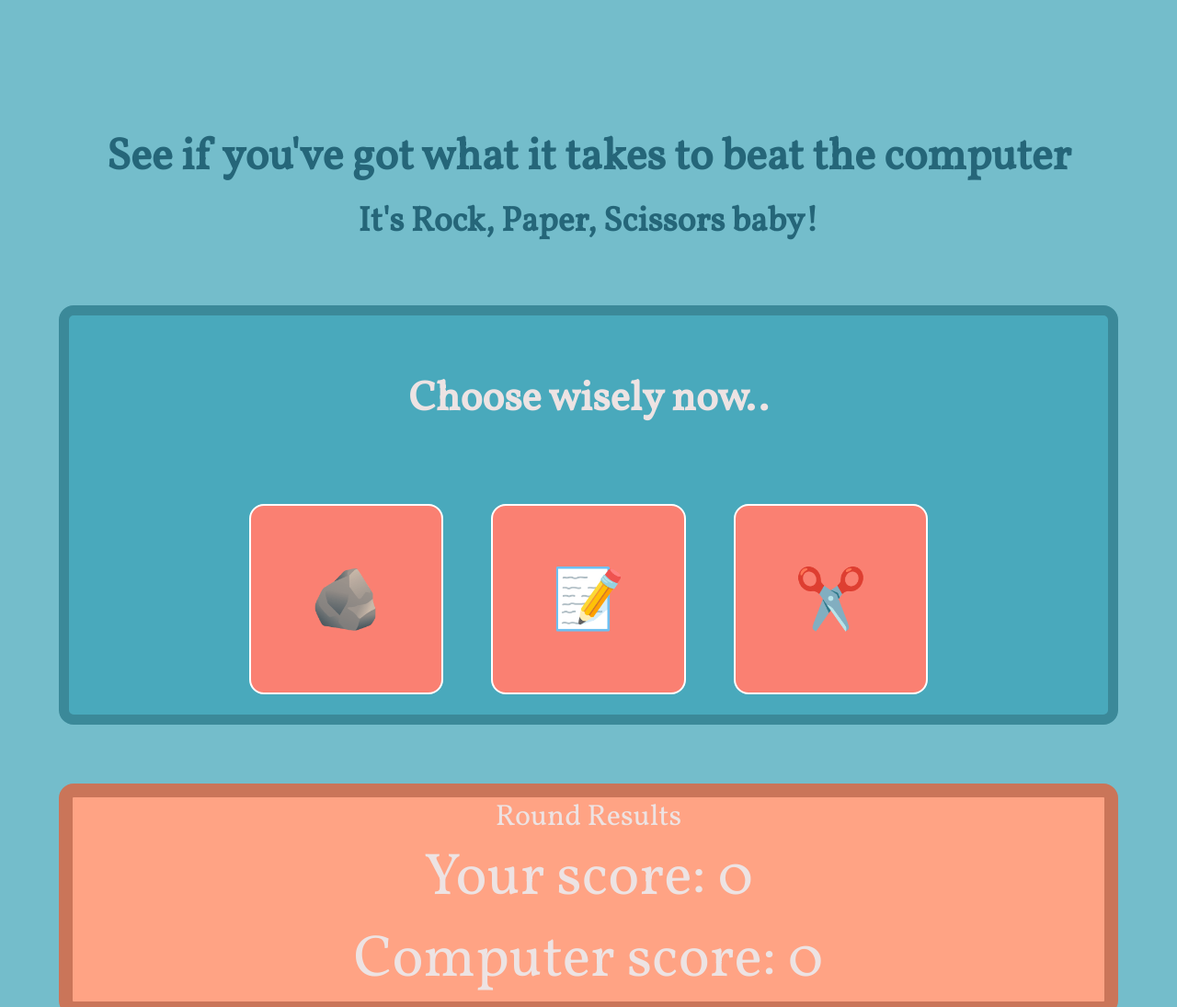
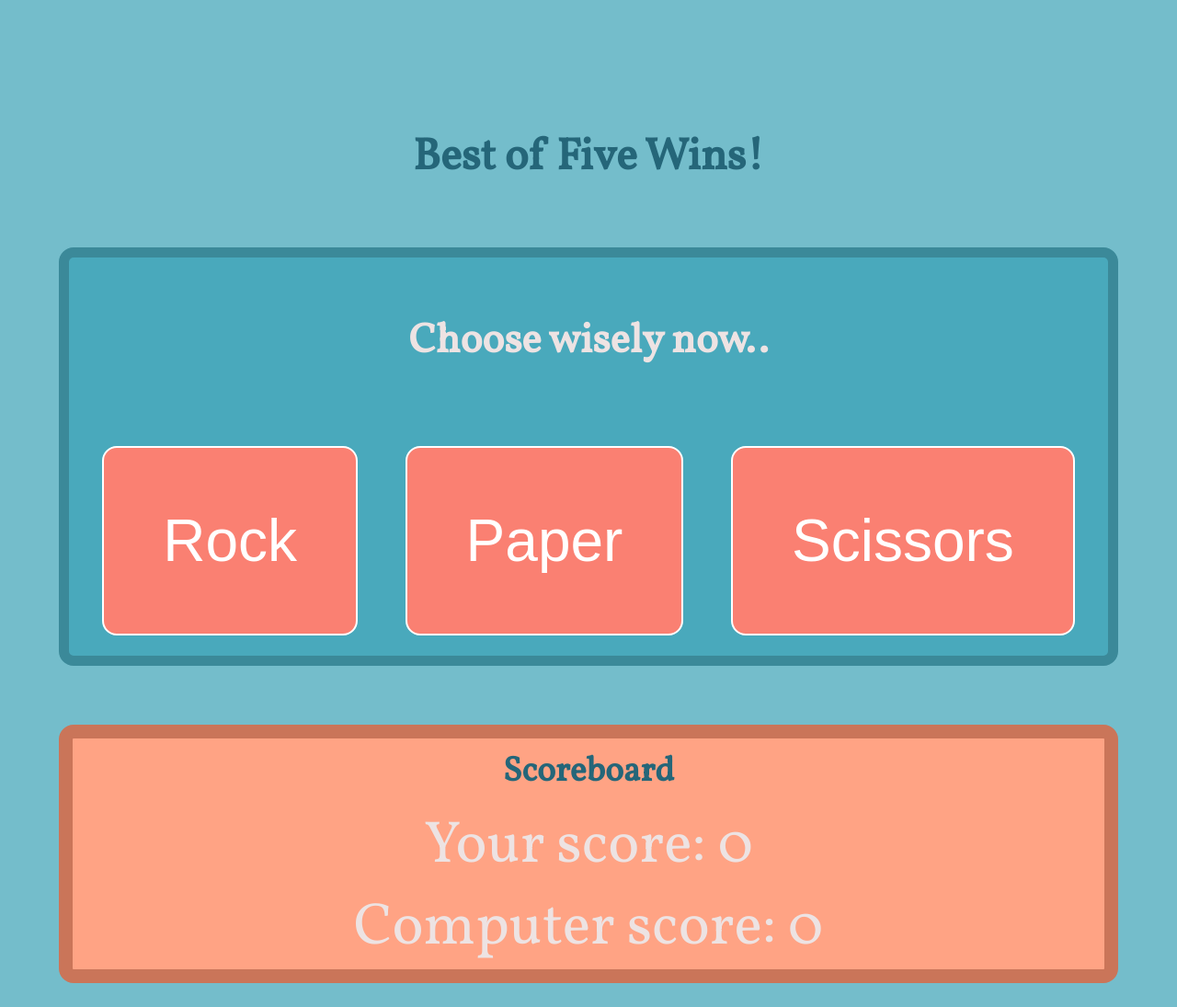
Before and after one commit to MikeHoffm/rps-updated, a plain HTML site: page index.html in a window 1280 px wide. Shown: the top 1095 px of the page at 92% size. Drawn offline with Linux system fonts and the light colour scheme.

Commit message:
Update index.html

```diff
--- a/index.html
+++ b/index.html
@@ -2,7 +2,7 @@
 <html lang="en">
   <head>
     <meta charset="UTF-8">
-    <title>Rock Paper Scissors</title>
+    <title>R🪨 P📝 S✂️</title>
     <link rel="stylesheet" href="styles.css">
     <link rel="preconnect" href="https://fonts.googleapis.com">
     <link rel="preconnect" href="https://fonts.gstatic.com" crossorigin>
@@ -12,17 +12,17 @@
     <div class = "game-container">
 
     <div class = "match-result">
-        <h2>See if you've got what it takes to beat the computer</h2>
-        <h3>It's Rock, Paper, Scissors baby!</h3>
+        <h2>Best of Five Wins!</h2>
+
     <div class="player-picks">
-        <h4>Choose wisely now..</h4>
-        <button class = "btn btn1">🪨</button>
-        <button class = "btn btn2">📝</button>
-        <button class = "btn btn3">✂️</button>
+        <h4 class="message01">Choose wisely now..</h4>
+        <button class = "btn btn1">Rock</button>
+        <button class = "btn btn2">Paper</button>
+        <button class = "btn btn3">Scissors</button>
     </div>
 
     <div class ="score-container">
-        <div class = "results">Round Results</div>
+        <h3>Scoreboard</h3>
         <div class = "p-score">Player Score</div>
         <div class = "c-score">Computer Score</div>
     </div>
```
